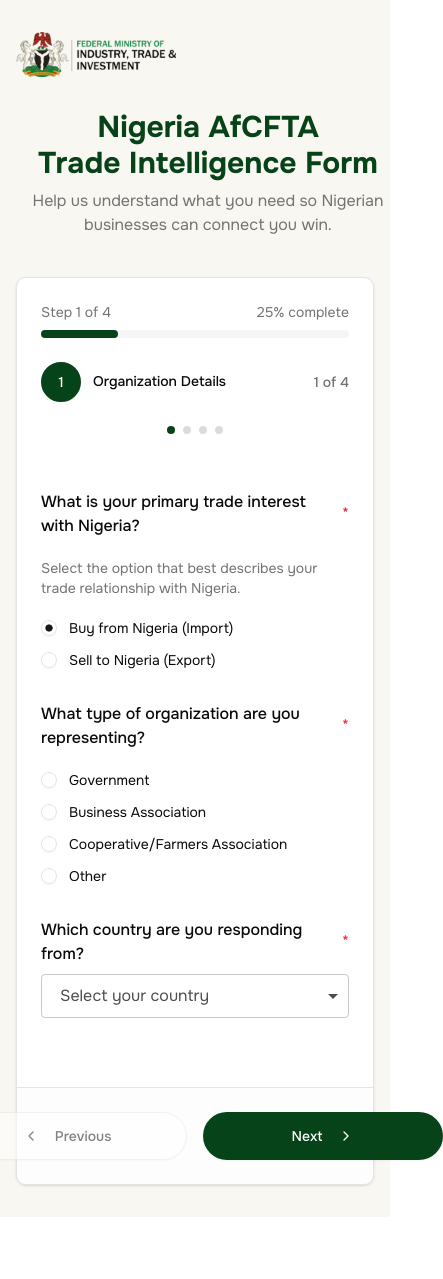
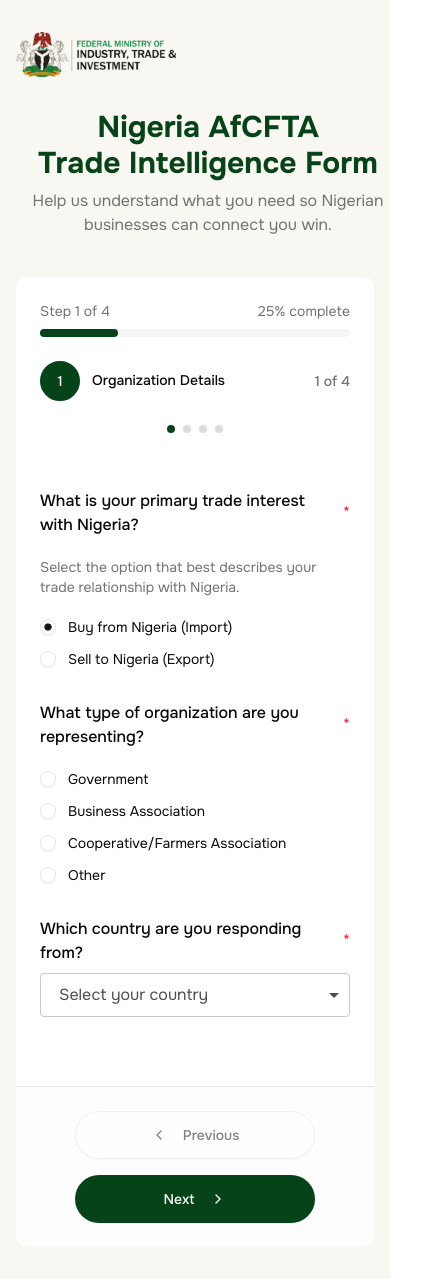
Before and after one commit to emekaobah/mti-mid, a Next.js app: page /form in a window 390 px wide. Shown: the whole page, 443 px wide, since content can reach past the window. Before the commit the page ends 1217 px from the top, so only its background shows below. Built offline with nearby package versions, Linux system fonts and the light colour scheme.

Commit message:
fix button responsiveness

```diff
--- a/components/multistep-form-wrapper.tsx
+++ b/components/multistep-form-wrapper.tsx
@@ -247,7 +247,7 @@
 
   return (
     <FormProvider {...methods}>
-      <div className="w-full  mx-auto bg-card rounded-lg shadow-sm border">
+      <div className="w-full  mx-auto bg-card rounded-lg  ">
         <div className="p-6 sm:p-8">
           <ProgressIndicator
             steps={filteredSteps} // Use filtered steps
@@ -263,13 +263,13 @@
 
           {/* Navigation Controls */}
           <div className="px-6 sm:px-8 py-6 border-t bg-muted/20">
-            <div className="flex items-center justify-center space-x-4">
+            <div className="flex flex-col sm:flex-row items-center justify-center gap-4">
               <Button
                 type="button"
                 variant="outline"
                 onClick={handlePrevious}
                 disabled={currentStep === 0}
-                className="flex items-center space-x-2 rounded-full h-12 min-w-[240px]"
+                className="flex items-center justify-center space-x-2 rounded-full h-12 w-full max-w-[240px]"
               >
                 <ChevronLeft className="h-4 w-4" />
                 <span>Previous</span>
@@ -279,7 +279,7 @@
                 <Button
                   type="submit"
                   disabled={isSubmitting}
-                  className="flex items-center space-x-2 rounded-full h-12 min-w-[240px] bg-[#074318] hover:bg-[#074318]/90 text-white"
+                  className="flex items-center justify-center space-x-2 rounded-full h-12 w-full max-w-[240px] bg-[#074318] hover:bg-[#074318]/90 text-white"
                 >
                   {isSubmitting ? "Submitting..." : "Submit Form"}
                 </Button>
@@ -287,7 +287,7 @@
                 <Button
                   type="button"
                   onClick={handleNext}
-                  className="flex items-center space-x-2 rounded-full h-12 min-w-[240px] bg-[#074318] hover:bg-[#074318]/90 text-white"
+                  className="flex items-center justify-center space-x-2 rounded-full h-12 w-full max-w-[240px] bg-[#074318] hover:bg-[#074318]/90 text-white"
                 >
                   <span>Next</span>
                   <ChevronRight className="h-4 w-4" />
```
